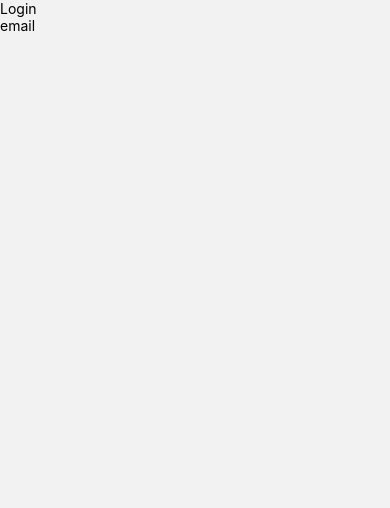
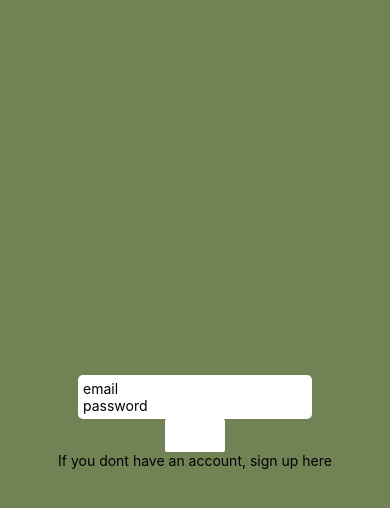
Before and after one commit to WalkEase/walkease, a React Native app: screen /Login in a window 390 px wide. Shown: the top 508 px of the page. Built offline with nearby package versions, Linux system fonts and the light colour scheme.

Commit message:
add onChange to email/password

```diff
--- a/App.js
+++ b/App.js
@@ -10,7 +10,7 @@ export default function App() {
   return (
     <NavigationContainer>
       <Stack.Navigator>
-      <Stack.Screen name="Login" options={{headerShown: false}} component={LoginScreen} />
+        <Stack.Screen name="Login" options={{headerShown: false}} component={LoginScreen} />
         <Stack.Screen name="Sign-up" component={SignupScreen} />
 
 
--- a/screens/LoginScreen.js
+++ b/screens/LoginScreen.js
@@ -1,19 +1,43 @@
-import React from 'react'
-import { KeyboardAvoidingView, StyleSheet, Text, TextInput, View } from 'react-native'
+import React, { useState } from 'react'
+import { Button, KeyboardAvoidingView, StyleSheet, Text, TextInput, View } from 'react-native'
+import {getAuth, signInWithEmailAndPassword} from "firebase/auth"
+import { set } from 'firebase/database'
 
 const LoginScreen = () => {
+    const [email, setEmail] = useState('')
+    const [password, setPassword] = useState('')
     return (
         <KeyboardAvoidingView
             style={styles.container}
             behavior="padding">
-            <Text>Login</Text>
-            <View>
-                <TextInput placeholder="email"/>
+
+            <View style={styles.inputs}>
+                <TextInput defaultValue={email}placeholder="email" onChangeText={(newText)=>{setEmail(newText)}} />
+                <TextInput defaultValue={password} secureTextEntry placeholder="password" onChangeText={(newText) => { setPassword(newText) }} />
+                {console.log(email, password)}
             </View>
+
+            <Button title="Login" color="white" accessibilityLabel="login-button" onPress={() => {}}/>
+
+                <Text>If you dont have an account, sign up here</Text>
+
         </KeyboardAvoidingView>
     )
 }
 
 export default LoginScreen
 
-const styles = StyleSheet.create({})
+const styles = StyleSheet.create({
+    container: {
+        flex: 1,
+        justifyContent: "center",
+        alignItems: "center",
+        backgroundColor: "#718355"
+    },
+    inputs: {
+        backgroundColor: "white",
+        width: "60%",
+        padding: 5,
+        borderRadius: 5
+    }
+})
```
